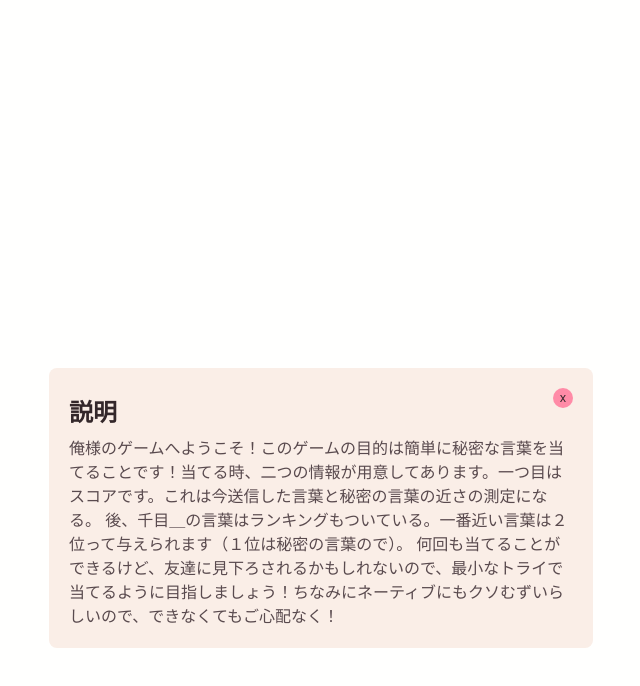
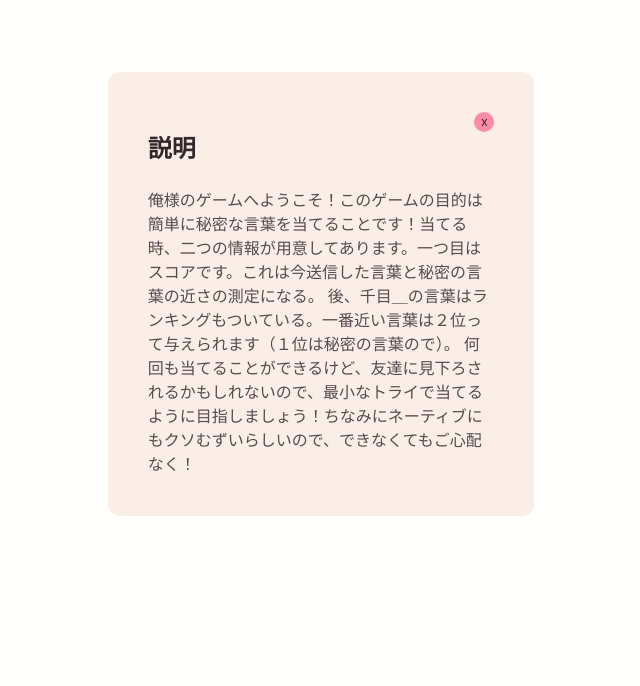
Before and after one commit to hametar0u/japanese-semantle-2, a React (Create React App) app in the folder japanese_semantle/frontend/react_app/: page / in a window 1280 px wide. Both pictures are taken after a click on the button "説明". Shown: the top 686 px of the page, without its empty margins (319-959 px from the left). Built offline with nearby package versions, Linux system fonts and the light colour scheme.

Commit message:
center modals

```diff
--- a/japanese_semantle/frontend/react_app/src/components/ExplanationModal.jsx
+++ b/japanese_semantle/frontend/react_app/src/components/ExplanationModal.jsx
@@ -2,10 +2,12 @@ import CloseButton from "./CloseButton";
 
 const ExplanationModal = ({setClose}) => {
   return (
-    <div class="overlay-modal" className="bg-background fixed top-0 w-screen h-screen p-20">
-      <div class="container" className="bg-cardbg flex-col justify-start items-center rounded-lg m-72 p-5">
+    <>
+    <div class="overlay-modal" className="bg-background fixed top-0 w-screen h-screen z-10">
+    </div>
+    <div class="container" className="bg-cardbg fixed w-1/3 left-1/2 -ml-[16.666667%] top-1/6 rounded-xl p-10 z-20">
       <div className="flex items-start">
-          <h2 className="font-bold text-2xl text-h1 mt-2 mb-2">説明</h2>
+        <h2 className="font-bold text-2xl text-h1 mt-5 mb-6">説明</h2>
         <CloseButton onClick={setClose} name="x" />
       </div>
       <p className="text-p">
@@ -14,7 +16,7 @@ const ExplanationModal = ({setClose}) => {
         何回も当てることができるけど、友達に見下ろされるかもしれないので、最小なトライで当てるように目指しましょう！ちなみにネーティブにもクソむずいらしいので、できなくてもご心配なく！
       </p>
     </div>
-    </div>
+    </>
   );
 }
 
--- a/japanese_semantle/frontend/react_app/src/components/SubmitButton.jsx
+++ b/japanese_semantle/frontend/react_app/src/components/SubmitButton.jsx
@@ -1,7 +1,7 @@
 
 const SubmitButton = (props) => {
   return (
-    <button className="bg-highlight hover:bg-secondary hover:shadow-md w-64 font-extrabold text-h1 h-12 rounded-xl text-lg m-3" onClick={props.handleClick}>{props.name}</button>
+    <button className={`${props.style} bg-highlight hover:bg-secondary hover:shadow-md w-64 font-extrabold text-h1 h-12 rounded-xl text-lg m-3`} onClick={props.handleClick}>{props.name}</button>
   );
 }
 
--- a/japanese_semantle/frontend/react_app/src/components/WinModal.jsx
+++ b/japanese_semantle/frontend/react_app/src/components/WinModal.jsx
@@ -2,15 +2,17 @@ import SubmitButton from "./SubmitButton";
 
 const WinModal = ({restartGame}) => {
   return (
-    <div class="overlay-modal" className="bg-background fixed top-0 w-screen h-screen p-20">
-      <div class="container" className="bg-cardbg flex-col justify-center items-center rounded-lg m-72 p-5">
-        <h2 className="font-bold text-2xl text-h1 mt-2 mb-2">当たり！</h2>
-        <p className="text-p">
+    <>
+    <div class="overlay-modal" className="bg-background fixed top-0 w-screen h-screen z-10">
+    </div>
+      <div class="container" className="bg-cardbg fixed w-1/3 -ml-[16.666667%] top-1/4 left-1/2 rounded-xl p-10 z-20 text-center">
+        <h2 className="font-bold text-5xl text-h1 text-center mt-5 mb-6">当たり！</h2>
+        <p className="text-p mb-2">
           ＿回目で成功した！
         </p>
-        <SubmitButton onClick={restartGame} name="もう一回やろう？" />
+        <SubmitButton onClick={restartGame} name="もう一回やろう？" style="mt-10"/>
       </div>
-    </div>
+    </>
   );
 }
 
--- a/japanese_semantle/frontend/react_app/tailwind.config.js
+++ b/japanese_semantle/frontend/react_app/tailwind.config.js
@@ -52,6 +52,7 @@ module.exports = {
           72: '18rem',
           80: '20rem',
           96: '24rem',
+
         },
       },
     },
```
Lines whose indentation alone changed are shown as unchanged.
